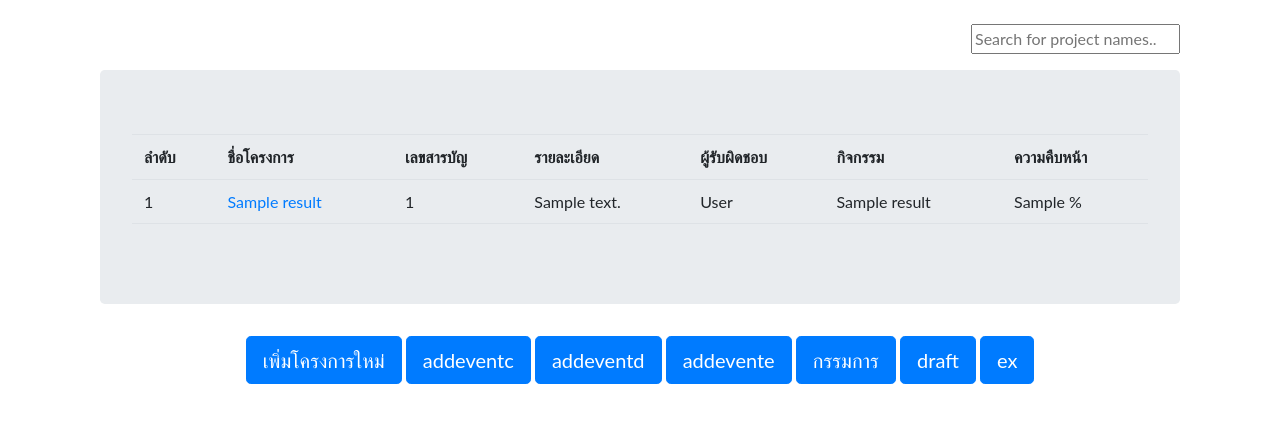
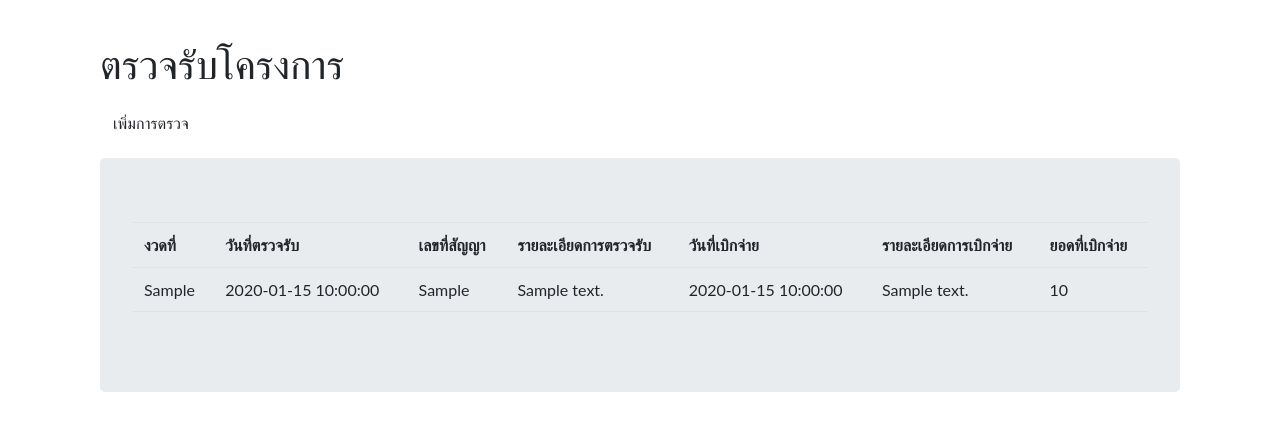
Before and after one commit to nadonez2943/NSM, a Python web app: template templates/check.html in a window 1280 px wide. Shown: the part 93-524 px from the top of the page. Run offline with Jinja, Linux system fonts and the light colour scheme; the template is opened without the code that fills it: most values are stand-ins (such as "Sample title", 1, 10 or a date in 2020); some libraries are stand-ins or nearby versions.

Commit message:
Update check.html

```diff
--- a/templates/check.html
+++ b/templates/check.html
@@ -2,61 +2,117 @@
   <link rel="stylesheet" href="https://cdnjs.cloudflare.com/ajax/libs/font-awesome/4.7.0/css/font-awesome.min.css">
   {% extends 'layout.html' %}
     {% block body %}
+
+          <p>
+            <br><h1>ตรวจรับโครงการ</h1>
+          </p>
+
+          <script type="text/javascript">
+           function showDiv(Div) {
+                var x = document.getElementById(Div);
+                    if(x.style.display=="none") {
+                        x.style.display = "block";}
+                    else { x.style.display = "none";}
+            }
+            </script>
+
+             <p><button class="btn" onclick="showDiv('toggle')">เพิ่มการตรวจ</button></p>
+
+            <div id="toggle" style="display:none">
+              <div class="jumbotron">
+                    <center><h1>การตรวจงวดงาน</h1></center>
+                    <form action="/check" method="post">
                     <br>
-      <p align="right">
-        <input type="text" id="myInput" onkeyup="myFunction()" placeholder="Search for project names.." title="Type in a name">
-      </p>
+                    <p><input name="pj_id" value="{{row[0]['pj_id']}}" type="hidden"></p>
+
+                    <div class="row">
+                        <div class="col-25">
+                          <label>งวดที่</label>
+                        </div>
+                        <div class="col-75">
+                            <label><input name="contractNo" value="" type="text" style="width:300px; " placeholder="งวดที่" autocomplete="off" required> </p></label>
+                        </div>
+                    </div>
+                    <div class="row">
+                      <div class="col-25">
+                        <label>วันที่ตรวจรับ</label>
+                      </div>
+                      <div class="col-75">
+                        <label><input name="apm_date" value="" type="date"></input></label>
+                      </div>
+                    </div>
+                    <div class="row">
+                      <div class="col-25">
+                        <label>เลขที่สัญญา</label>
+                      </div>
+                      <div class="col-75">
+                        <label><input name="check_disburse" value="" type="text" style="width:500px; " placeholder="เลขที่สัญญา" autocomplete="off" required> </p></label>
+                      </div>
+                    </div>
+                    <div class="row">
+                      <div class="col-25">
+                        <label>รายละเอียดการตรวจรับ</label>
+                      </div>
+                      <div class="col-75">
+                        <label><input name="check_detail" value="" type="text" style="width:700px; " placeholder="รายละเอียดการตรวจรับ" autocomplete="off" required> </p></label>
+                      </div>
+                    </div>
+                    <div class="row">
+                        <div class="col-25">
+                          <label>วันที่เบิกจ่าย</label>
+                        </div>
+                        <div class="col-75">
+                        <label><input name="check_date" value="" type="date"></input></label>
+                        </div>
+                    </div>
+                    <div class="row">
+                      <div class="col-25">
+                        <label>รายละเอียดการเบิกจ่าย</label>
+                      </div>
+                      <div class="col-75">
+                        <label><input name="dis_detail" value="" type="text" style="width:700px; " placeholder="รายละเอียดการเบิกจ่าย" autocomplete="off" required> </p></label>
+                      </div>
+                    </div>
+                    <div class="row">
+                      <div class="col-25">
+                        <label>ยอดที่เบิกจ่าย</label>
+                      </div>
+                      <div class="col-75">
+                        <label><input name="ins_amount" value="" type="text" style="width:700px; " placeholder="ยอดที่เบิกจ่าย" autocomplete="off" required> </p></label>
+                      </div>
+                    </div>
+                 <center><input type="submit" class="btn" value="เพิ่ม"></center>
+                  </div>
+
+                </div>
+
+            </div>
+          </form>
           <div class="jumbotron">
-        <table class="table" id="customers">
+            <table class="table" id="">
                 <tr>
-              <th>ลำดับ</th>
-              <th>ชื่อโครงการ</th>
-              <th>เลขสารบัญ</th>
-              <th>รายละเอียด</th>
-              <th>ผู้รับผิดชอบ</th>
-              <th>กิจกรรม</th>
-              <th>ความคืบหน้า</th>
+                  <th>งวดที่</th>
+                  <th>วันที่ตรวจรับ</th>
+                  <th>เลขที่สัญญา</th>
+                  <th>รายละเอียดการตรวจรับ</th>
+                  <th>วันที่เบิกจ่าย</th>
+                  <th>รายละเอียดการเบิกจ่าย</th>
+                  <th>ยอดที่เบิกจ่าย</th>
+
                 </tr>
                 {% for result in row %}
                 <tr>
-              <td>{{result['row_num']}}</td>
-              <td><a href = "/project/{{result['pj_id']}}">{{result['pj_name']}}</a></td>
-              <td> {{result['pj_refNumber']}}</td>
-              <td>{{result['pj_detail']}}</td>
-              <td>{{result['user_fullname']}}</td>
-              <td>{{result['ev_name']}}</td>
-              <td>{{result['x']}} %</td>
+                  <td>{{result['ins_no']}}</td>
+                  <td>{{result['check_date']}}</td>
+                  <td>{{result['contractNo']}}</td>
+                  <td>{{result['detail']}}</td>
+                  <td>{{result['ins_date']}}</td>
+                  <td>{{result['dis_detail']}}</td>
+                  <td>{{result['ins_amount']}}</td>
                 </tr>
                 {% endfor %}
             </table>
           </div>
-      <center>
-      <a class="btn btn-primary btn-lg" href="/addNewProject" role="button">เพิ่มโครงการใหม่</a>
-      <a class="btn btn-primary btn-lg" href="dd" role="button">addeventc</a>
-      <a class="btn btn-primary btn-lg" href="d" role="button"> addeventd</a>
-      <a class="btn btn-primary btn-lg" href="addevente" role="button"> addevente</a>
-      <a class="btn btn-primary btn-lg" href="event" role="button"> กรรมการ</a>
-      <a class="btn btn-primary btn-lg" href="draft" role="button"> draft</a>
-      <a class="btn btn-primary btn-lg" href="addexamine" role="button"> ex</a>
-      </center>
-      <script>
-        function myFunction() {
-          var input, filter, table, tr, td, i, txtValue;
-          input = document.getElementById("myInput");
-          filter = input.value.toUpperCase();
-          table = document.getElementById("customers");
-          tr = table.getElementsByTagName("tr");
-          for (i = 0; i < tr.length; i++) {
-            td = tr[i].getElementsByTagName("td")[1];
-            if (td) {
-              txtValue = td.textContent || td.innerText;
-              if (txtValue.toUpperCase().indexOf(filter) > -1) {
-                tr[i].style.display = "";
-              } else {
-                tr[i].style.display = "none";
-              }
-            }
-          }
-        }
-        </script>
+
 {% endblock %}
+</html>
```
Lines whose indentation alone changed are shown as unchanged.
